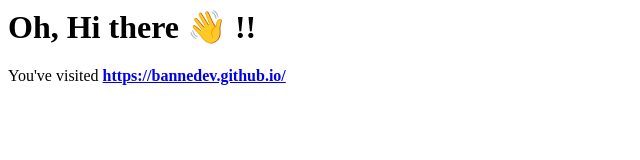
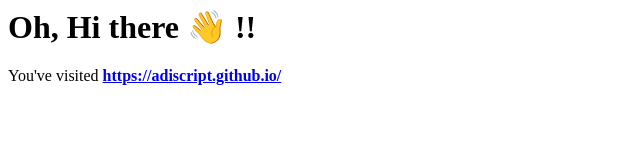
Before and after one commit to adiscript/adiscript.github.io, a plain HTML site: page index.html in a window 1280 px wide. Shown: the full height of the page, 0-640 px from the left. Drawn offline with Linux system fonts and the light colour scheme.

Commit message:
Update index.html

```diff
--- a/index.html
+++ b/index.html
@@ -1,3 +1,3 @@
 <h1>Oh, Hi there 👋 !!</h1>
 
-<p> You've visited <strong><a href="/">https://bannedev.github.io/</a></strong></p>
+<p> You've visited <strong><a href="/">https://adiscript.github.io/</a></strong></p>
```
